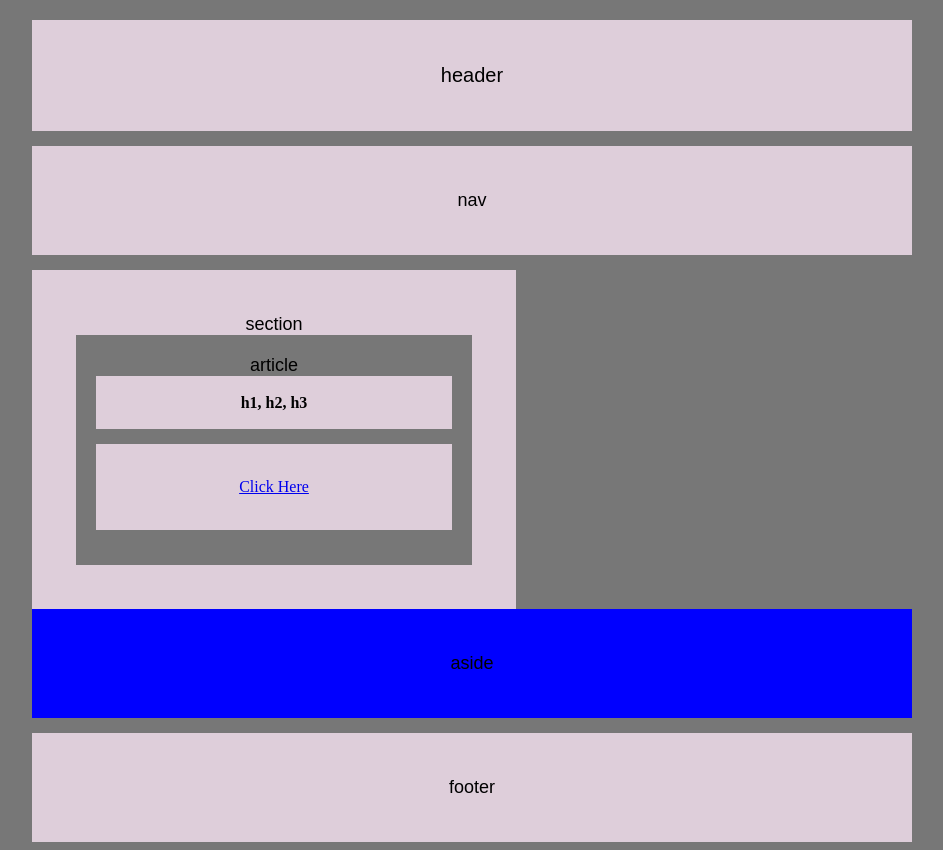
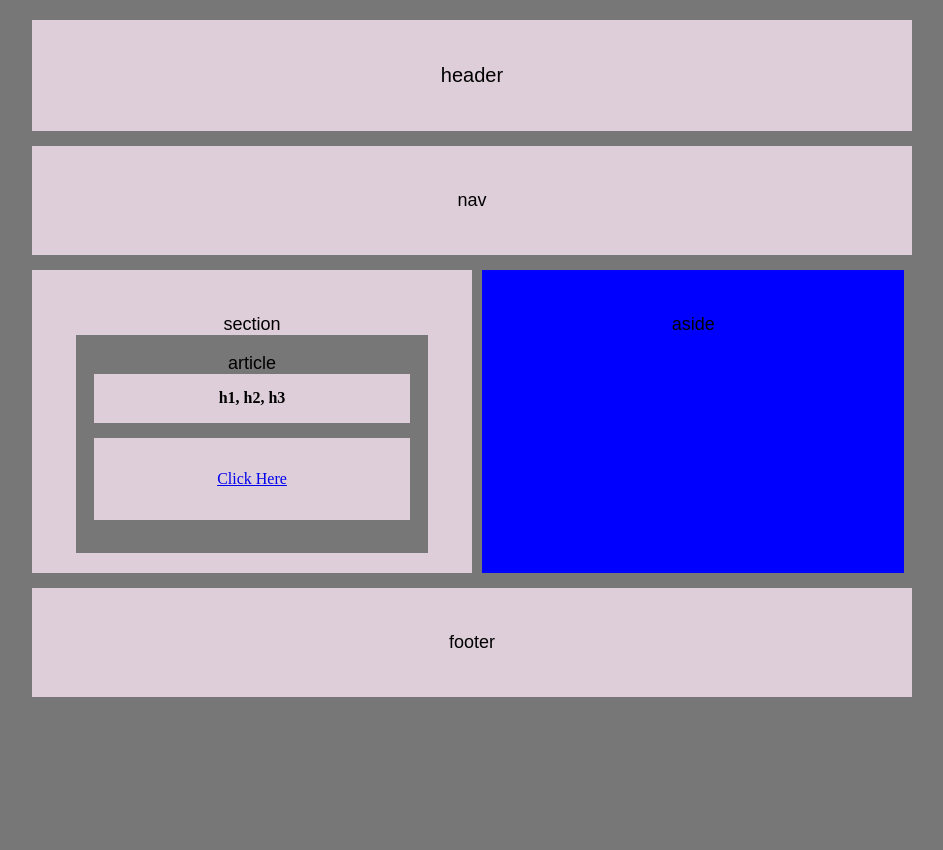
Before and after one commit to norman-cunanan/HW-Wireframe, a plain HTML site: page index.html in a window 1280 px wide. Shown: the whole page, without its empty margins (168-1111 px from the left). After the commit the page ends 800 px from the top, so only its background shows below. Drawn offline with Linux system fonts and the light colour scheme.

Commit message:
fixed aside

```diff
--- a/index.html
+++ b/index.html
@@ -20,13 +20,15 @@
 			<div class="text">nav</div>
 		</div>
 
-		<section id="section-container">
+		<div>
 
-			<div class="text">section</div>
+			<section id="section-container">
 
-			<div class="article-container">
+				<div class="text">section</div>
 
-				<div class="text">article</div>
+				<div class="article-container">
+
+					<div class="text">article</div>
 
 				<div class="nav-container">
 					<strong>h1, h2, h3</strong>
@@ -40,13 +42,14 @@
 
 		</section>
 
-		<!-- <section id="aside"> -->
+
 				<div class="aside-container aside">
 
 					<div class="text">aside</div>
 
 				</div>
-			<!-- </section> -->
+		</div>
+
 
 		<div class="footer-container">
 			<div class="text">footer</div>
--- a/style.css
+++ b/style.css
@@ -35,7 +35,11 @@ header {
 	text-align: center;
 	padding: 5%;
 	background-color: #deceda;
-	margin-right:45%;
+	height: 215px;
+	width: 40%;
+	margin-right:10px;
+	margin-bottom: 10px;
+	float: left;
 }
 
 .article-container {
@@ -55,15 +59,11 @@ header {
 	text-align: center;
 	padding: 5%;
 	background-color: blue;
-
+	height:215px;
+	width: 38%;
+	display: inline-block;
 }
 
-.aside {
-	left: 50px;
-}
-/*#aside {
-	float: left;
-}*/
 
 .footer-container {
 	text-align: center;
```
